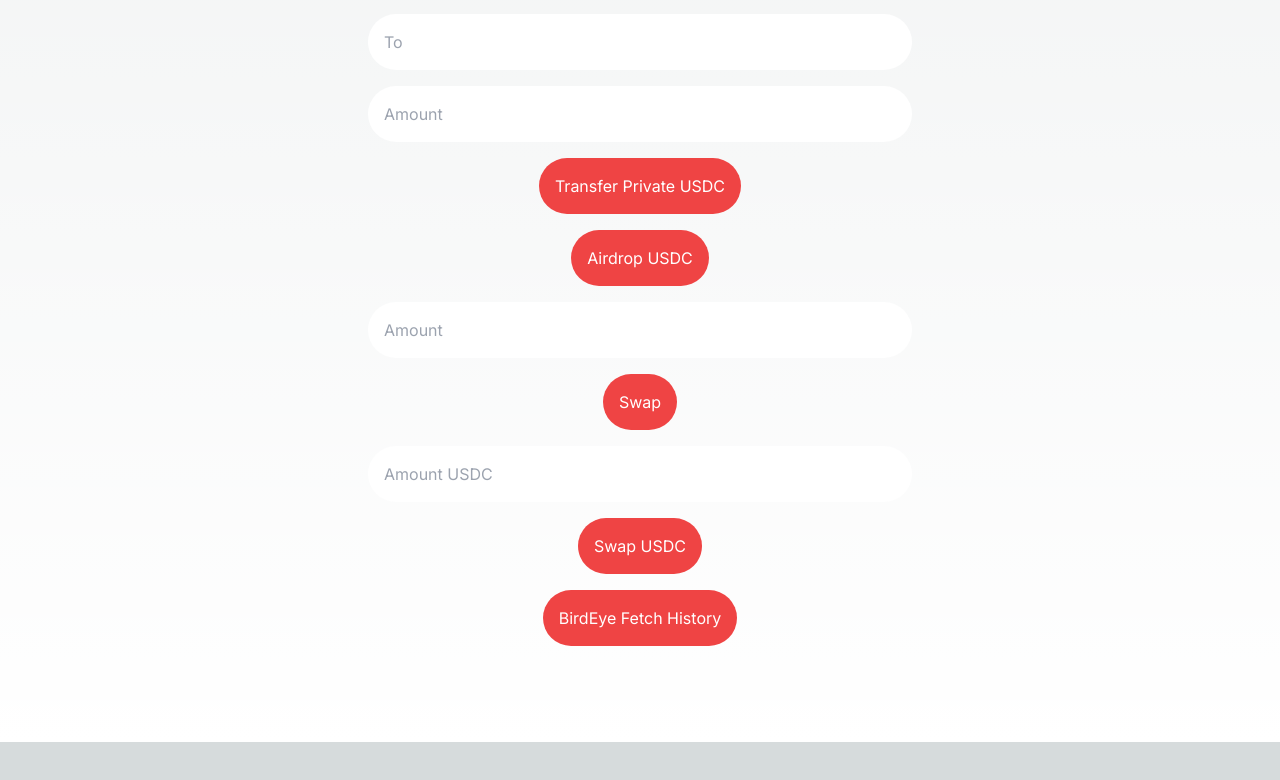
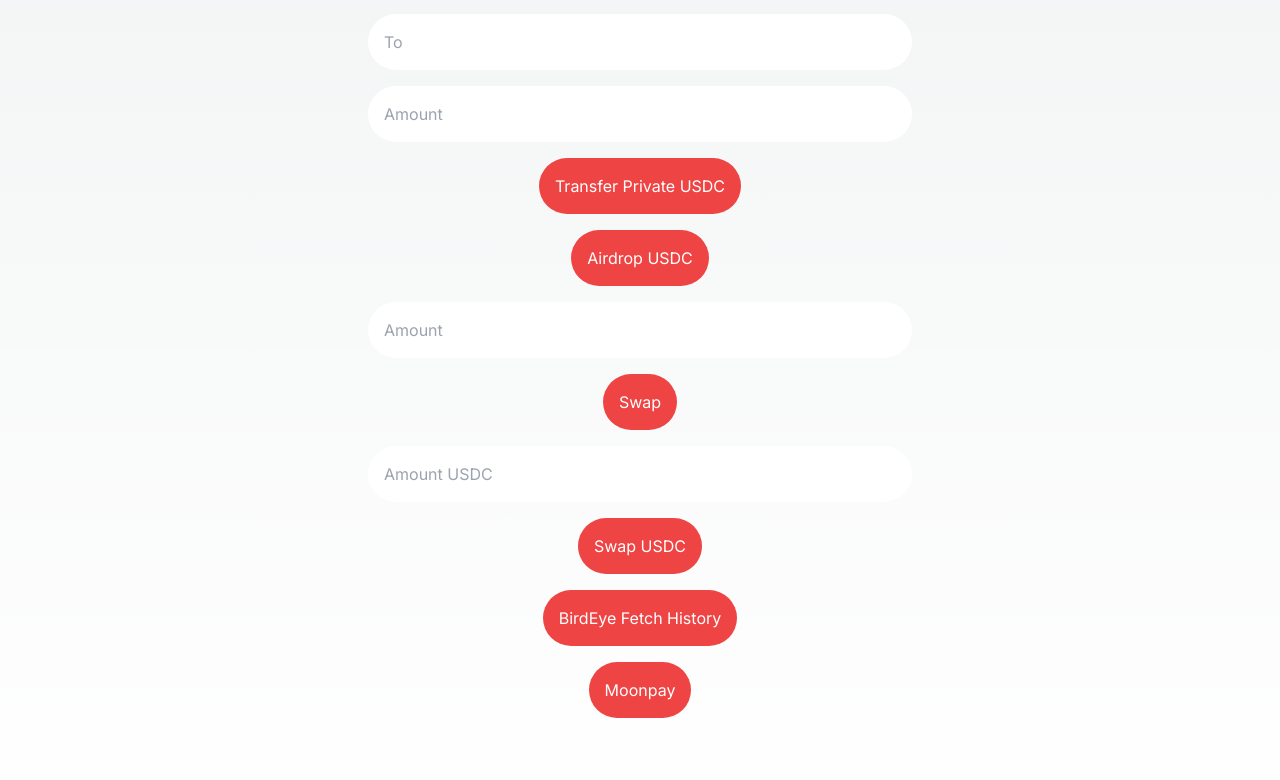
Before and after one commit to AnoyRC/SolanaWalletInfra_Test, a Next.js app: page / in a window 1280 px wide. Shown: the part 2242-3022 px from the top of the page. Before the commit the page ends 2984 px from the top, so only its background shows below. Built offline with nearby package versions, Linux system fonts and the light colour scheme; what @solana/web3.js would draw is missing.

Commit message:
Integrate Moonpay

```diff
--- a/app/layout.js
+++ b/app/layout.js
@@ -1,17 +1,21 @@
-import './globals.css'
-import { Inter } from 'next/font/google'
+import "./globals.css";
+import { Inter } from "next/font/google";
+import Script from "next/script";
 
-const inter = Inter({ subsets: ['latin'] })
+const inter = Inter({ subsets: ["latin"] });
 
 export const metadata = {
-  title: 'Create Next App',
-  description: 'Generated by create next app',
-}
+  title: "Create Next App",
+  description: "Generated by create next app",
+};
 
 export default function RootLayout({ children }) {
   return (
     <html lang="en">
-      <body className={inter.className}>{children}</body>
+      <body className={inter.className}>
+        {children}
+        <Script src="https://static.moonpay.com/web-sdk/v1/moonpay-web-sdk.min.js" />
+      </body>
     </html>
-  )
+  );
 }
--- a/app/page.js
+++ b/app/page.js
@@ -651,6 +651,29 @@
     console.log(price.data);
   };
 
+  const moonpay = async () => {
+    const seed = bip39.mnemonicToSeedSync(mnemonic);
+    const keypair = Keypair.fromSeed(seed.slice(0, 32));
+
+    const moonpaySdk = window.MoonPayWebSdk.init({
+      flow: "buy",
+      environment: "sandbox",
+      variant: "overlay",
+      params: {
+        apiKey: "pk_test_123",
+        theme: "dark",
+        baseCurrencyCode: "usd",
+        baseCurrencyAmount: "100",
+        currencyCode: "sol",
+        walletAddress: keypair.publicKey.toString(),
+      },
+      debug: true,
+    });
+
+    console.log(moonpaySdk);
+    moonpaySdk.show();
+  };
+
   return (
     <main className="flex min-h-screen flex-col items-center space-y-4 p-24">
       {/* Create Wallet */}
@@ -994,6 +1017,16 @@
       >
         BirdEye Fetch History
       </button>
+
+      {/* Moonpay */}
+      <button
+        onClick={async () => {
+          await moonpay();
+        }}
+        className="rounded-full p-4 bg-red-500 text-white"
+      >
+        Moonpay
+      </button>
     </main>
   );
 }
```
